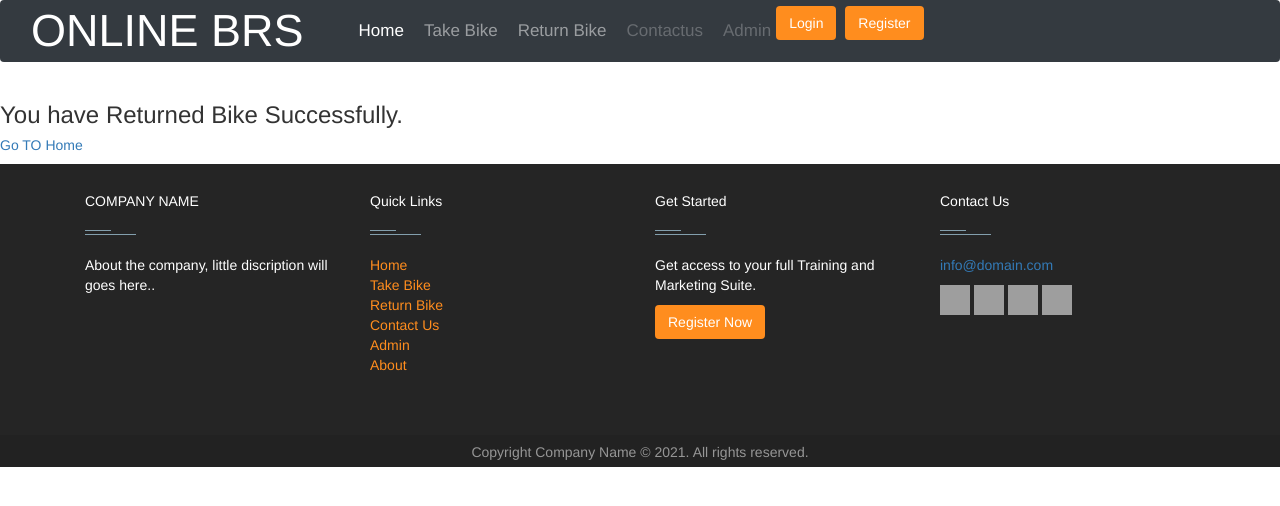
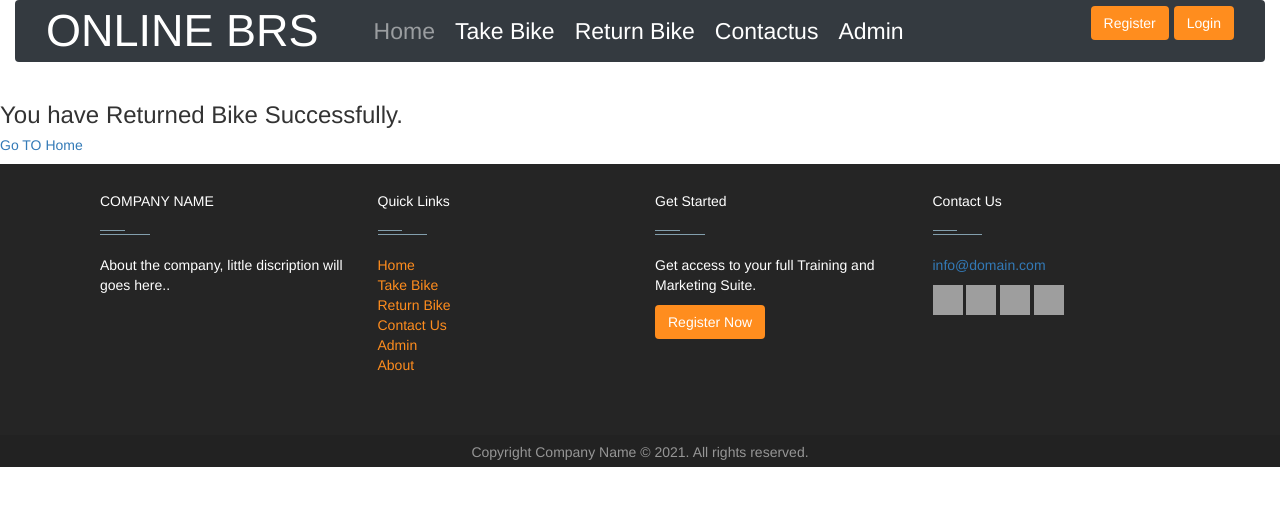
Before and after one commit to Stapan17/Bike-Rental-Management-System, a Django app: page /success_return/ in a window 1280 px wide. Shown: the top 506 px of the page. Run offline with Django 3.2, Linux system fonts and the light colour scheme; some libraries are stand-ins or nearby versions; grey boxes are pictures that could not be loaded.

Commit message:
navbar-updated

```diff
--- a/templates/user/base.html
+++ b/templates/user/base.html
@@ -244,13 +244,19 @@
 
     .navbar-nav {}
 
-    .nav-link {}
+    .nav-link: hover{
+      color: #ff8d1e;
+      background-color: #ff8d1e;
+    }
 
     .nav-item {
       text-align: center;
-      font-size: 17px;
+      font-size: 23px;
       margin-left: 10px;
       height: auto;
+    }
+    .nav-item:hover{
+      color: #ff8d1e;
     }
 
     .navbar-brand {
@@ -261,6 +267,15 @@
     .cont {
       margin-left: 50px auto;
     }
+
+    a:hover{
+      color: #ff8d1e;
+    }
+    .row{
+      margin: 0px 0px 0px 0px;
+
+    }
+
   </style>
 
 </head>
@@ -276,22 +291,22 @@
         </button>
         <div class="collapse navbar-collapse" id="navbarNav">
           <ul class="navbar-nav">
+            <li class="nav-item">
+              <a class="nav-link " href="/"  onmouseover="this.style.color='#ff8d1e'"  onmouseout="this.style.color='white'">Home<span class="sr-only">(current)</span></a>
+            </li>
             <li class="nav-item active">
-              <a class="nav-link" href="/">Home<span class="sr-only">(current)</span></a>
+              <a class="nav-link "  onmouseover="this.style.color='#ff8d1e'"  onmouseout="this.style.color='white'" href="{% url 'take_bike' %}">Take Bike</a>
             </li>
-            <li class="nav-item">
-              <a class="nav-link" href="{% url 'take_bike' %}">Take Bike</a>
-            </li>
-            <li class="nav-item">
-              <a class="nav-link" href="{% url 'return_bike' %}">Return Bike</a>
+            <li class="nav-item active">
+              <a class="nav-link "  onmouseover="this.style.color='#ff8d1e'"  onmouseout="this.style.color='white'" href="{% url 'return_bike' %}">Return Bike</a>
             </li>
 
-            <li class="nav-item">
-              <a class="nav-link disabled" href="{% url 'contact' %}">Contactus</a>
+            <li class="nav-item active">
+              <a class="nav-link"  onmouseover="this.style.color='#ff8d1e'"  onmouseout="this.style.color='white'" href="{% url 'contact' %}">Contactus</a>
             </li>
 
-            <li class="nav-item">
-              <a class="nav-link disabled" href="{% url 'admin' %}">Admin</a>
+            <li class="nav-item active">
+              <a class="nav-link"  onmouseover="this.style.color='#ff8d1e'"  onmouseout="this.style.color='white'" href="{% url 'admin' %}">Admin</a>
             </li>
           </ul>
 
@@ -318,9 +333,9 @@
         <!--login and signup button-->
 
         <div class="ml-auto">
-          <a class="btn mr-2" href="{% url 'login_user' %}">Login</a></button>
+          <a class="btn mr-2 float-right" href="{% url 'login_user' %}">Login</a></button>
 
-          <a class="btn mr-2" href="{% url 'register_user' %}">Register</a></button>
+          <a class="btn mr-2 float-right" href="{% url 'register_user' %}">Register</a></button>
         </div>
         {% endif %}
     </div>
```
